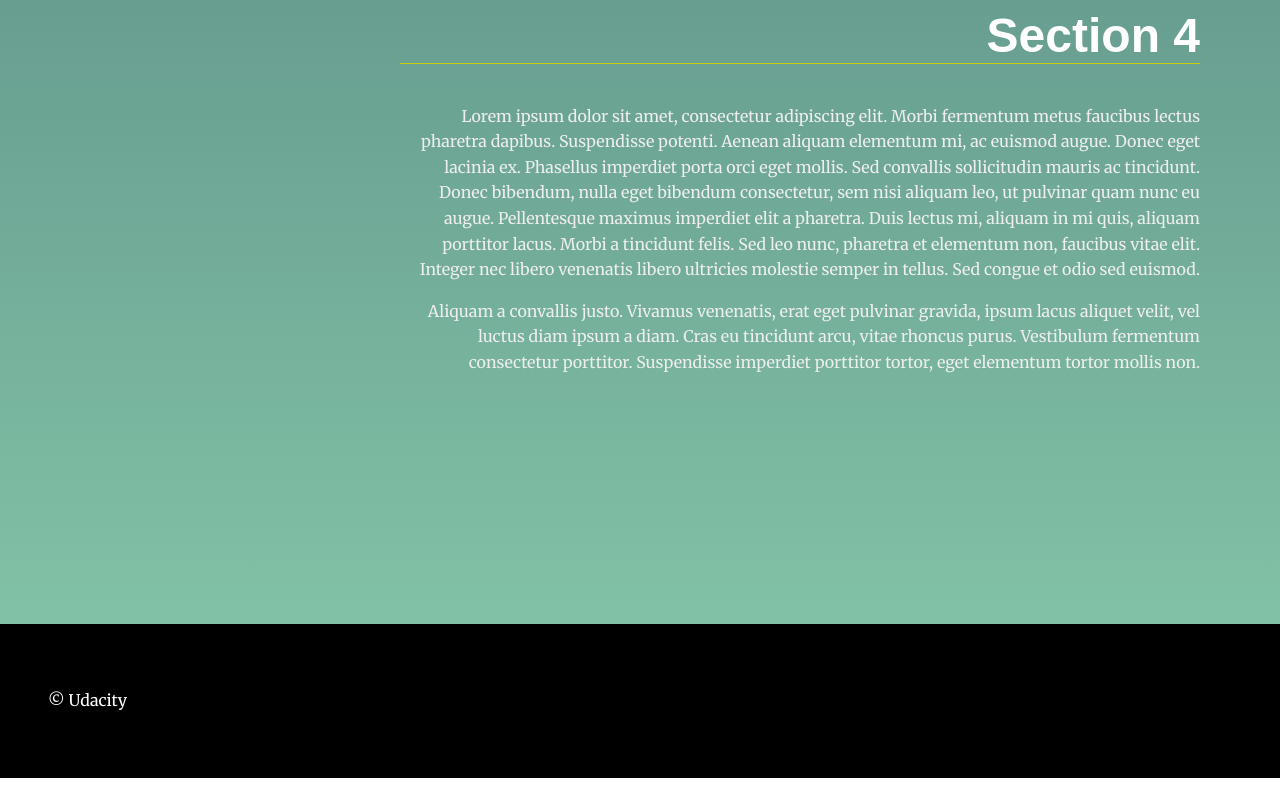
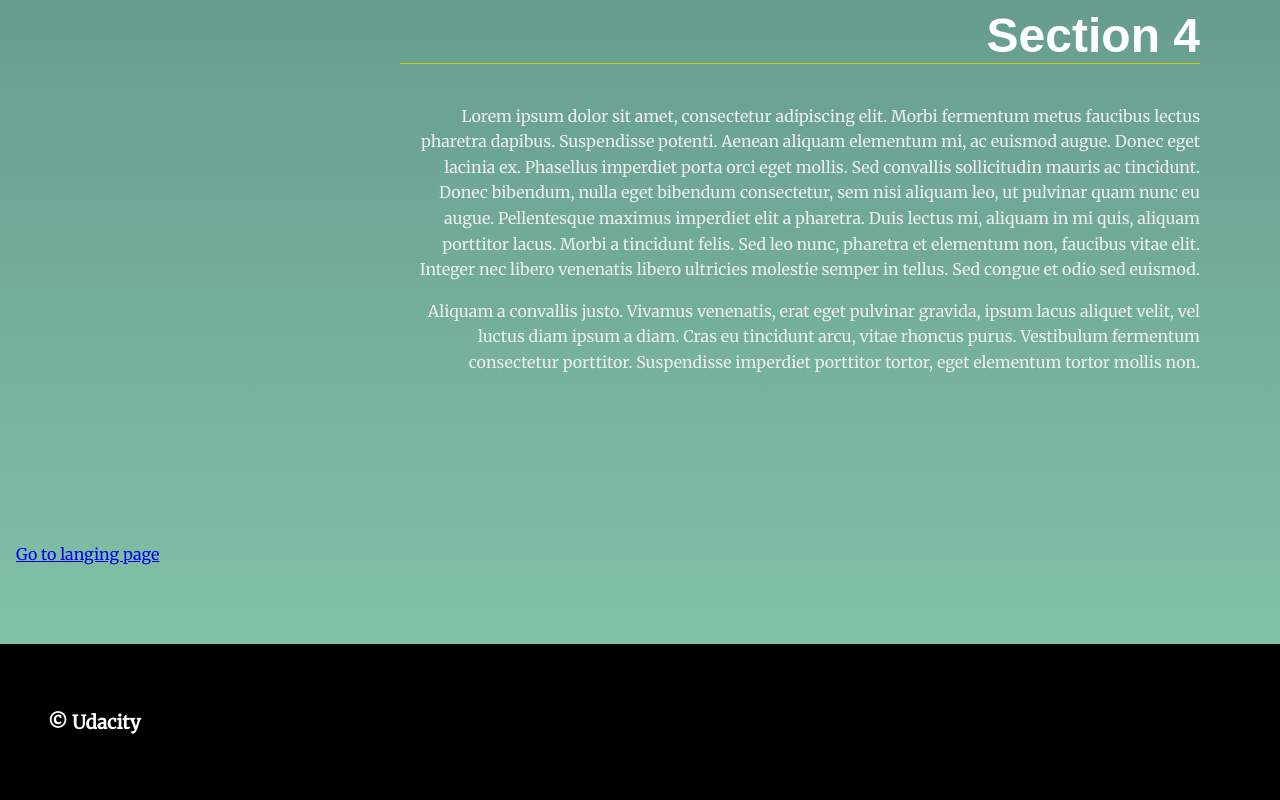
Before and after one commit to AbdelazizSoliman/landingPage, a plain HTML site: page index.html in a window 1280 px wide. Shown: the part 2487-3287 px from the top of the page. Before the commit the page ends 3265 px from the top, so only its background shows below. Drawn offline with Linux system fonts and the light colour scheme.

Commit message:
Update index.html

```diff
--- a/index.html
+++ b/index.html
@@ -1,16 +1,14 @@
 <!DOCTYPE html>
 <html lang="en">
-
 <head>
   <meta charset="UTF-8">
   <meta name="viewport" content="width=device-width, initial-scale=1.0">
   <meta http-equiv="X-UA-Compatible" content="ie=edge">
   <title>Manipulating the DOM</title>
   <!-- Load Google Fonts -->
-  <link href="https://fonts.googleapis.com/css?family=Fira+Sans:900|Merriweather&display=swap" rel="stylesheet"> <!-- Load Styles -->
+  <link href="https://fonts.googleapis.com/css?family=Fira+Sans:900|Merriweather&display=swap" rel="stylesheet">  <!-- Load Styles -->
   <link href="css/styles.css" rel="stylesheet">
 </head>
-
 <body>
   <!-- HTML Follows BEM naming conventions
   IDs are only used for sections to connect menu achors to sections -->
@@ -60,11 +58,17 @@
         <p>Aliquam a convallis justo. Vivamus venenatis, erat eget pulvinar gravida, ipsum lacus aliquet velit, vel luctus diam ipsum a diam. Cras eu tincidunt arcu, vitae rhoncus purus. Vestibulum fermentum consectetur porttitor. Suspendisse imperdiet porttitor tortor, eget elementum tortor mollis non.</p>
       </div>
     </section>
+    <div>
+      <!--default event if need to stop for example-->
+    <a id="myAnchor" href="https://abdelazizsoliman.github.io/landingPage/">Go to langing page</a>
+    </div>
   </main>
+
   <footer class="page__footer">
-    <p>&copy Udacity</p>
+    <h3>&copy Udacity</h3>
+
   </footer>
-  <script src="js/app.js"></script>
+ <!--linking app.js.-->
+ <script src="js/app.js"></script>
 </body>
-
 </html>
```
